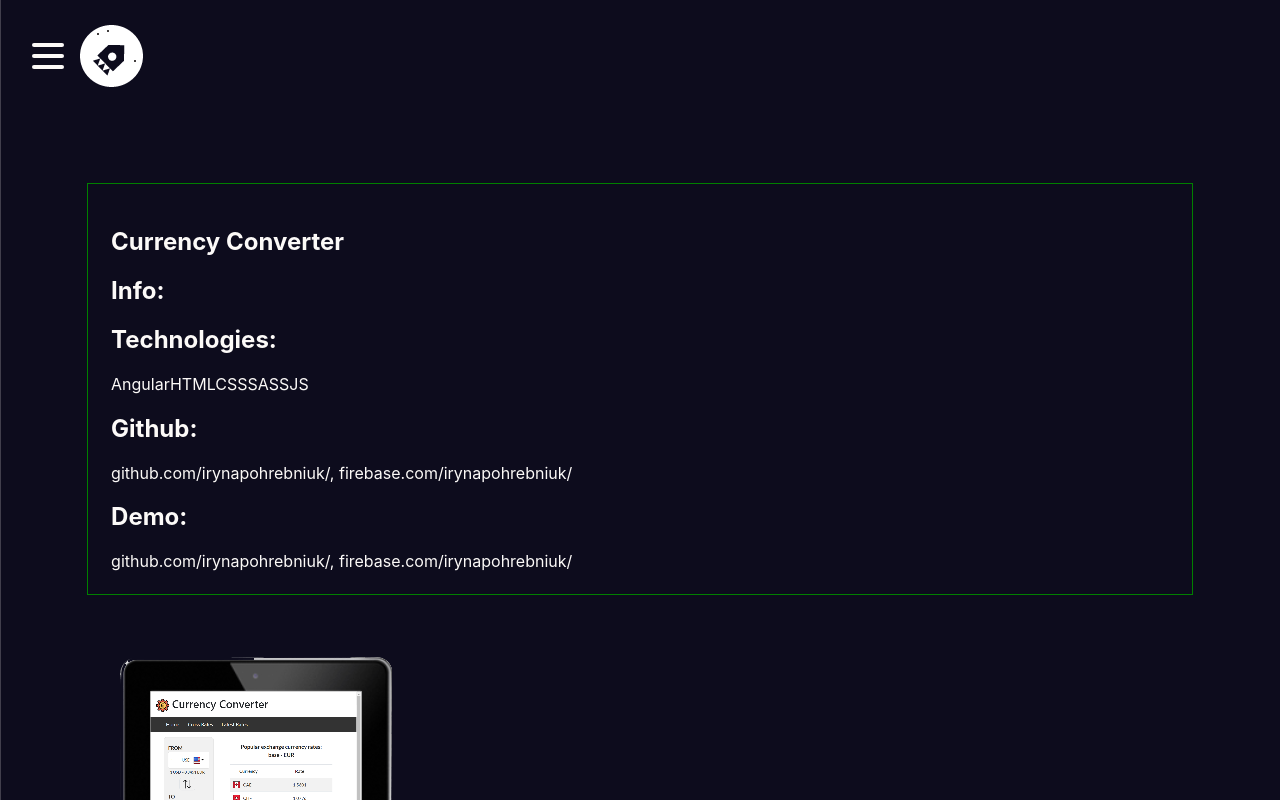
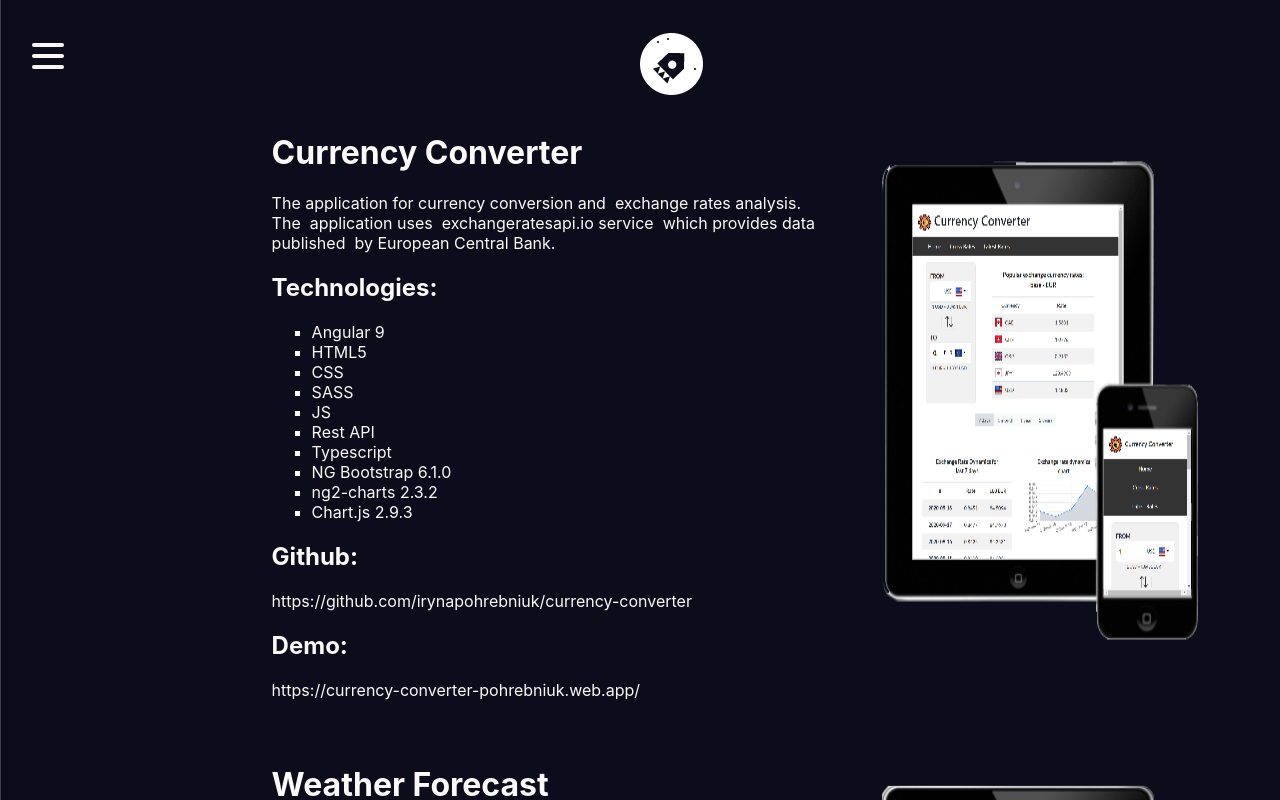
Before and after one commit to irynapohrebniuk/javajutsu, a React (Create React App) app: page /projects in a window 1280 px wide. Shown: the top 800 px of the page. Built offline with nearby package versions, Linux system fonts and the light colour scheme.

Commit message:
Small fixes

```diff
--- a/src/components/nav/Nav.js
+++ b/src/components/nav/Nav.js
@@ -17,11 +17,13 @@ const Nav = () => {
     <Router>
       <div ref={node}>
         <Burger open={open} setOpen={setOpen} />
-        <StyledLogo open={open} />
+        <Menu open={open} setOpen={setOpen} />
       </div>
-      <Menu open={open} setOpen={setOpen} />
+
+      <StyledLogo />
+
       <Switch>
-        <Route path="/projects" exact>
+        <Route path="/projects">
           <Projects />
         </Route>
         <Route path="/about">
--- a/src/components/pages/About.js
+++ b/src/components/pages/About.js
@@ -3,13 +3,13 @@ import StyledContainer from '../../styledComponents/containerStyled'
 
 function About() {
   return (
-    <StyledContainer>
-      <h3>Hi, I'm Iryna. I'm a web developer.</h3>
-      <h4>For me responsibility and great attention to detail are very important.</h4>
-      <h4>I'm passionate and motivated, flexible team member with aspiration to
-  learn.</h4>
-      <h4>Now I'm looking for new opportunities.</h4>
-      <h3>My projects you can find on GitHub </h3>
+    <StyledContainer direction='column'>
+      Hi, I'm Iryna. I'm a web developer.
+      For me responsibility and great attention to detail are very important.
+      I'm passionate and motivated, flexible team member with aspiration to
+  learn.
+      Now I'm looking for new opportunities.
+      My projects you can find on GitHub
     </StyledContainer>
   )
 }
--- a/src/components/pages/Projects.js
+++ b/src/components/pages/Projects.js
@@ -5,24 +5,26 @@ import { projects } from '../../db'
 
 function Projects() {
   return (
-    <div>
-      <StyledContainer direction='column'>
+    <StyledContainer direction='column' position='absolute'>
+      <div>
         {
           projects.map((project, index) =>
-            <div>
+            <StyledContainer direction='row' position='relative'>
               <ProjectBlock
                 title={project.title}
                 info={project.info}
                 tech={project.tech}
                 links={project.links}
-                key={'project_' + index}>
+                key={'project_' + index}
+                >
               </ProjectBlock>
-              <img src={project.img} alt={project.title} width='392px' />
-            </div>
+              <img src={project.imgMobile} alt={project.title} width='392px' />
+            </StyledContainer>
           )
         }
-      </StyledContainer>
-    </div>
+      </div>
+    </StyledContainer>
+
   )
 }
 
--- a/src/components/projectBlock.js
+++ b/src/components/projectBlock.js
@@ -1,18 +1,23 @@
-import React from 'react'
-import { StyledProjectBlock } from '../styledComponents/projectBlockStyled'
+import React, {Link} from 'react'
+import { StyledProjectBlock, StyledProjectList, StyledProjectListItem } from '../styledComponents/projectBlockStyled'
 import { StyledInfo } from '../styledComponents/infoStyled'
 import { StyledTech } from '../styledComponents/techStyled'
 import { StyledProjectLink } from '../styledComponents/projectLinkStyled'
 
 const ProjectBlock = (props) => {
-
+    let {github, firebase} = props.links
     return (
         <StyledProjectBlock>
-            <h2>{props.title}</h2>
-            <StyledInfo><h2>Info:</h2> {props.info} </StyledInfo>
-            <StyledTech><h2>Technologies:</h2> {props.tech} </StyledTech>
-            <StyledProjectLink><h2>Github:</h2> {props.links} </StyledProjectLink>
-            <StyledProjectLink><h2>Demo:</h2> {props.links} </StyledProjectLink>
+            <h1>{props.title}</h1>
+            <StyledInfo> {props.info} </StyledInfo>
+            <StyledTech>
+                <h2>Technologies:</h2>
+                <StyledProjectList>
+                     {props.tech.map((item, index) => <StyledProjectListItem key={'tech_'+index}>{item}</StyledProjectListItem>)}
+                </StyledProjectList>
+            </StyledTech>
+            <StyledProjectLink><h2>Github:</h2>  {github} </StyledProjectLink>
+            <StyledProjectLink><h2>Demo:</h2> {firebase}</StyledProjectLink>
         </StyledProjectBlock>
     )
 }
--- a/src/db.js
+++ b/src/db.js
@@ -7,18 +7,31 @@ const projects = [
     {
       'id': 1,
       'title': 'Currency Converter',
-      'info': '',
-      'tech': ['Angular', 'HTML', 'CSS', 'SASS', 'JS'],
-      'links': ['github.com/irynapohrebniuk/, firebase.com/irynapohrebniuk/'],
-      'img': imgConverterMobile
+      'info': `The application for currency conversion and
+      exchange rates analysis. The
+      application uses
+      exchangeratesapi.io service
+      which provides data published
+      by European Central Bank. `,
+      'tech': ['Angular 9', 'HTML5', 'CSS', 'SASS',
+              'JS', 'Rest API', 'Typescript', 'NG Bootstrap 6.1.0', 'ng2-charts 2.3.2',
+              'Chart.js 2.9.3'],
+      'links': {'github': 'https://github.com/irynapohrebniuk/currency-converter',
+                'firebase': 'https://currency-converter-pohrebniuk.web.app/'},
+      'imgMobile': imgConverterMobile,
+      'img': imgConverter
     },
     {
       'id': 2,
-      'title': 'Currency Converter',
-      'info': '',
-      'tech': ['Angular', 'HTML', 'CSS', 'SASS', 'JS'],
-      'links': ['github.com/irynapohrebniuk/, firebase.com/irynapohrebniuk/'],
-      'img': imgWeatherMobile
+      'title': 'Weather Forecast',
+      'info': `The application for visual presentation of
+      weather forecast based on data
+      from openweathermap.org. `,
+      'tech': ['Angular 9', 'HTML5', 'CSS', 'SASS', 'Typescript', 'Rest API'],
+      'links': {'github': 'https://github.com/irynapohrebniuk/weather-forecast',
+                'firebase': 'https://weather-forecast-5b7d8.web.app/'},
+      'imgMobile': imgWeatherMobile,
+      'img': imgWeather
     }
   ]
 
--- a/src/styledComponents/containerStyled.js
+++ b/src/styledComponents/containerStyled.js
@@ -1,14 +1,21 @@
 import styled from 'styled-components'
 
 const StyledContainer = styled.div`
-  position: absolute;
+  position: ${(props) => props.position};
   display: flex;
   flex-direction: ${(props) => props.direction};
+  @media (max-width: ${({ theme }) => theme.mobile}) {
+    flex-direction: column;
+  }
+  @media (max-width: 700px) and (orientation: landscape) {
+    flex-direction: column;
+  }
   justify-content: center;
-  width: 100%;
-  top: 12%;
+  top: 2rem;
+  left: 7rem;
+  width: 90%;
   z-index: -1;
-  padding: 5%;
+  padding: 2%;
   color: ${({ theme }) => theme.primaryLight};
 `
 
--- a/src/styledComponents/logo.styled.js
+++ b/src/styledComponents/logo.styled.js
@@ -1,19 +1,12 @@
 import styled from 'styled-components'
 import logoLight from '../img/logoLight_48.png'
-import logoDark from '../img/logoDark_48.png'
 
 export const StyledLogo = styled.div`
+  background-image: url(${logoLight});
   position: absolute;
-  background-image: url(${({open}) => open ? logoDark : logoLight});
-  top: 3%;
-  left: 5rem;
-  display: flex;
-  flex-direction: column;
-  justify-content: space-around;
-  width: 4rem;
-  height: 4rem;
-  border: none;
-  padding: 0;
-  z-index: 100;
-  transition: background-image 0.5s;
+  left: 50%;
+  margin-top: 2rem;
+  width: 64px;
+  height: 64px;
+  z-index: -1;
 `
--- a/src/styledComponents/projectBlockStyled.js
+++ b/src/styledComponents/projectBlockStyled.js
@@ -1,15 +1,23 @@
 import styled from 'styled-components'
 
 const StyledProjectBlock = styled.div`
-  padding: 2%;
-  border: 1px solid green;
-  margin: 2%;
-  flex-direction: row
+  flex-direction: row;
 `;
 
 const StyledProjectImage = styled.img`
-  width: 400px;
-  height: auto;
+  width: auto;
 `;
 
-export { StyledProjectBlock, StyledProjectImage }
+const StyledProjectList = styled.ul`
+  list-style-type: square;
+`
+
+const StyledProjectListItem = styled.li`
+  display: block;
+  &::before {
+  content: "\2022";
+  color: ${({ theme }) => theme.primaryLight};
+  }
+`
+
+export { StyledProjectBlock, StyledProjectImage, StyledProjectList, StyledProjectListItem }
--- a/src/styledComponents/projectLinkStyled.js
+++ b/src/styledComponents/projectLinkStyled.js
@@ -3,6 +3,5 @@ import styled from 'styled-components'
 export const StyledProjectLink = styled.div`
   display: block;
   border: none;
-  padding: 0;
-  text-decoration: none
+  padding: 0
 `
--- a/src/styledComponents/theme.js
+++ b/src/styledComponents/theme.js
@@ -3,5 +3,5 @@ export const theme = {
     primaryDark: '#0D0C1D',
     primaryLight: '#fcfaf8',
     primaryHover: '#343078',
-    mobile: '576px',
+    mobile: '578px'
   }
```
